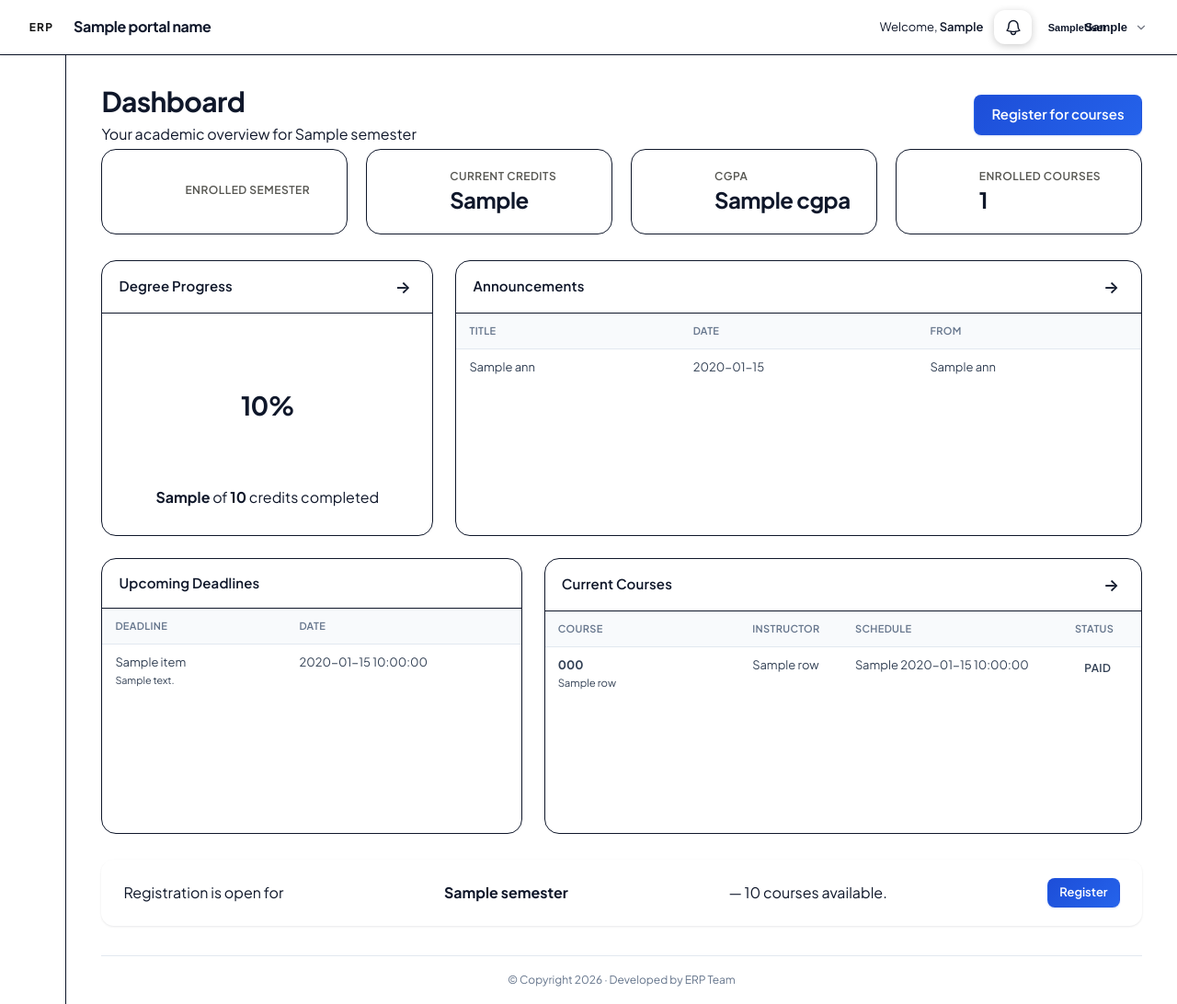
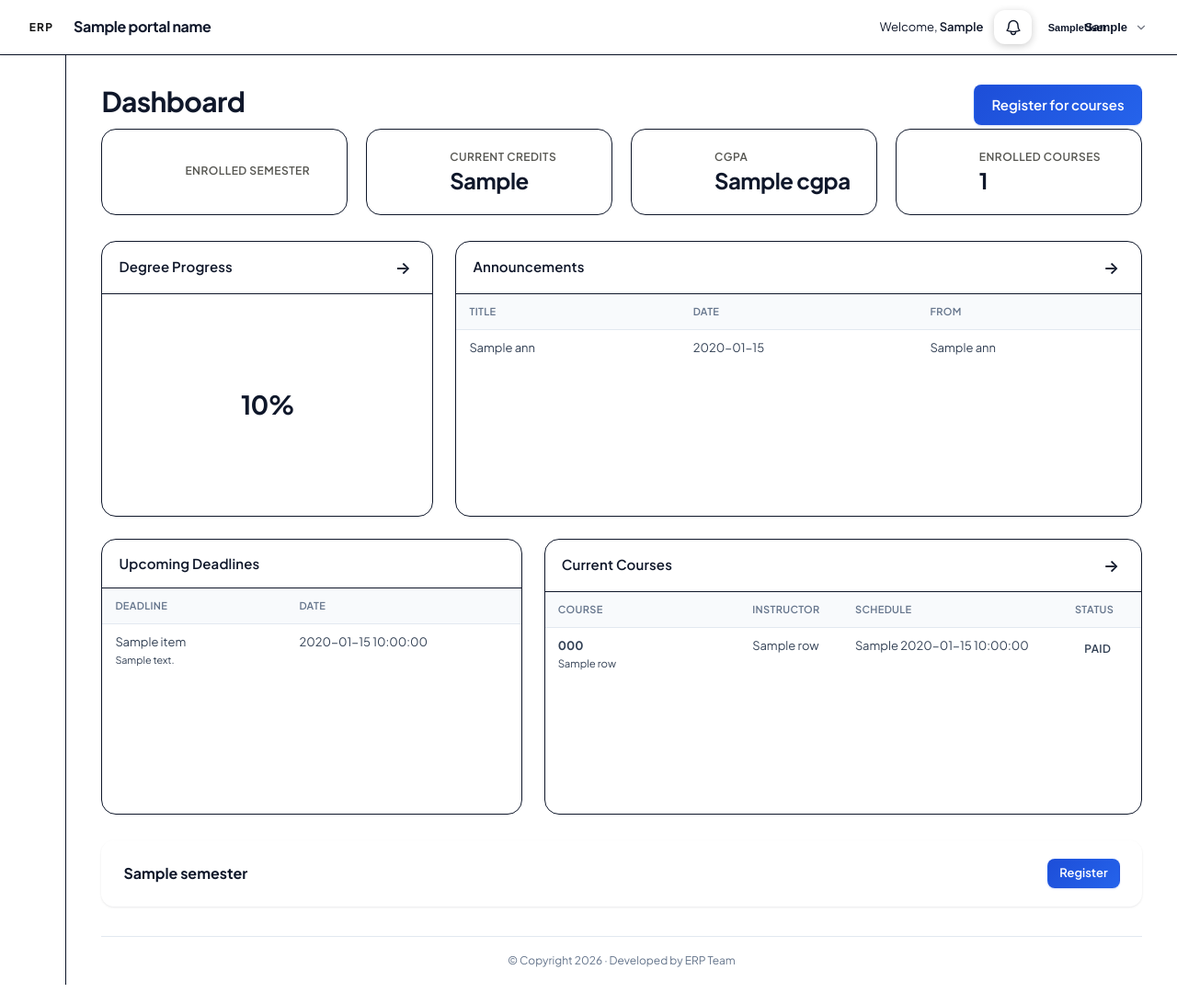
Before and after one commit to kashifftw/cs50-final-project, a Python web app: template templates/student/dashboard.html in a window 1280 px wide. Shown: the whole page at 92% size. After the commit the page ends 1071 px from the top, so only its background shows below. Run offline with Jinja, Linux system fonts and the light colour scheme; the template is opened without the code that fills it: most values are stand-ins (such as "Sample title", 1, 10 or a date in 2020).

Commit message:
Simplify student dashboard header and registration banner.

```diff
--- a/templates/student/dashboard.html
+++ b/templates/student/dashboard.html
@@ -6,7 +6,6 @@
 <header class="dashboard-hero">
     <div>
         <h1 class="portal-page-title">Dashboard</h1>
-        <p class="portal-page-subtitle">Your academic overview for {{ semester.name if semester else 'this semester' }}</p>
     </div>
     {% if semester and semester.registration_open %}
     <a href="{{ url_for('student_courses') }}" class="btn btn-primary dashboard-hero-cta">Register for courses</a>
@@ -62,9 +61,6 @@
             <div class="degree-progress-ring" style="--progress: {{ degree_progress }};">
                 <span class="degree-progress-value">{{ degree_progress }}%</span>
             </div>
-            <p class="degree-progress-caption">
-                <strong>{{ completed_credits }}</strong> of <strong>{{ degree_credits_required }}</strong> credits completed
-            </p>
         </div>
     </section>
 
@@ -159,7 +155,7 @@
 
 {% if semester and semester.registration_open %}
 <div class="portal-reg-banner" id="announcements">
-    Registration is open for <strong>{{ semester.name }}</strong> — {{ offered_courses }} courses available.
+    <strong>{{ semester.name }}</strong>
     <a href="{{ url_for('student_courses') }}" class="btn btn-primary btn-sm">Register</a>
 </div>
 {% endif %}
```
